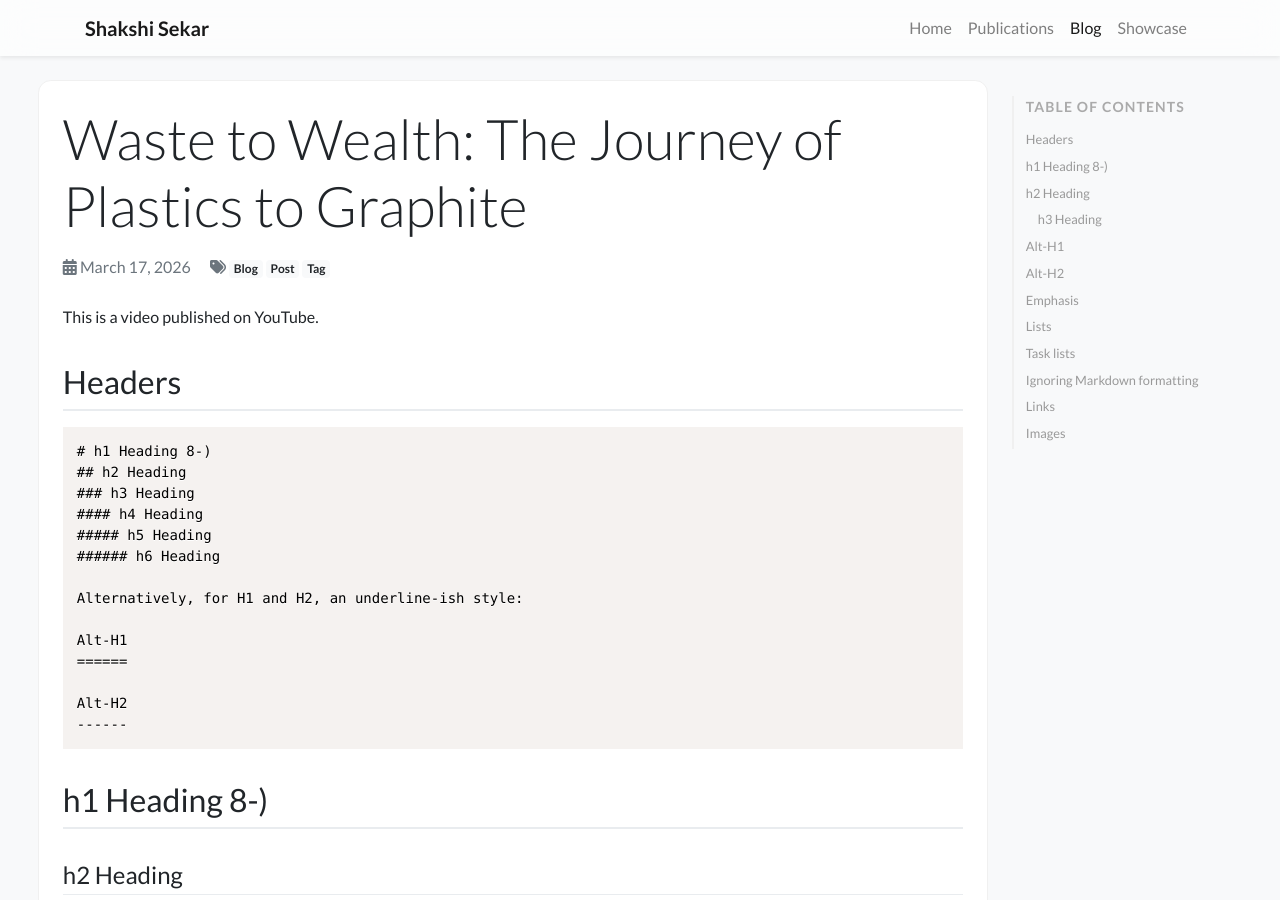
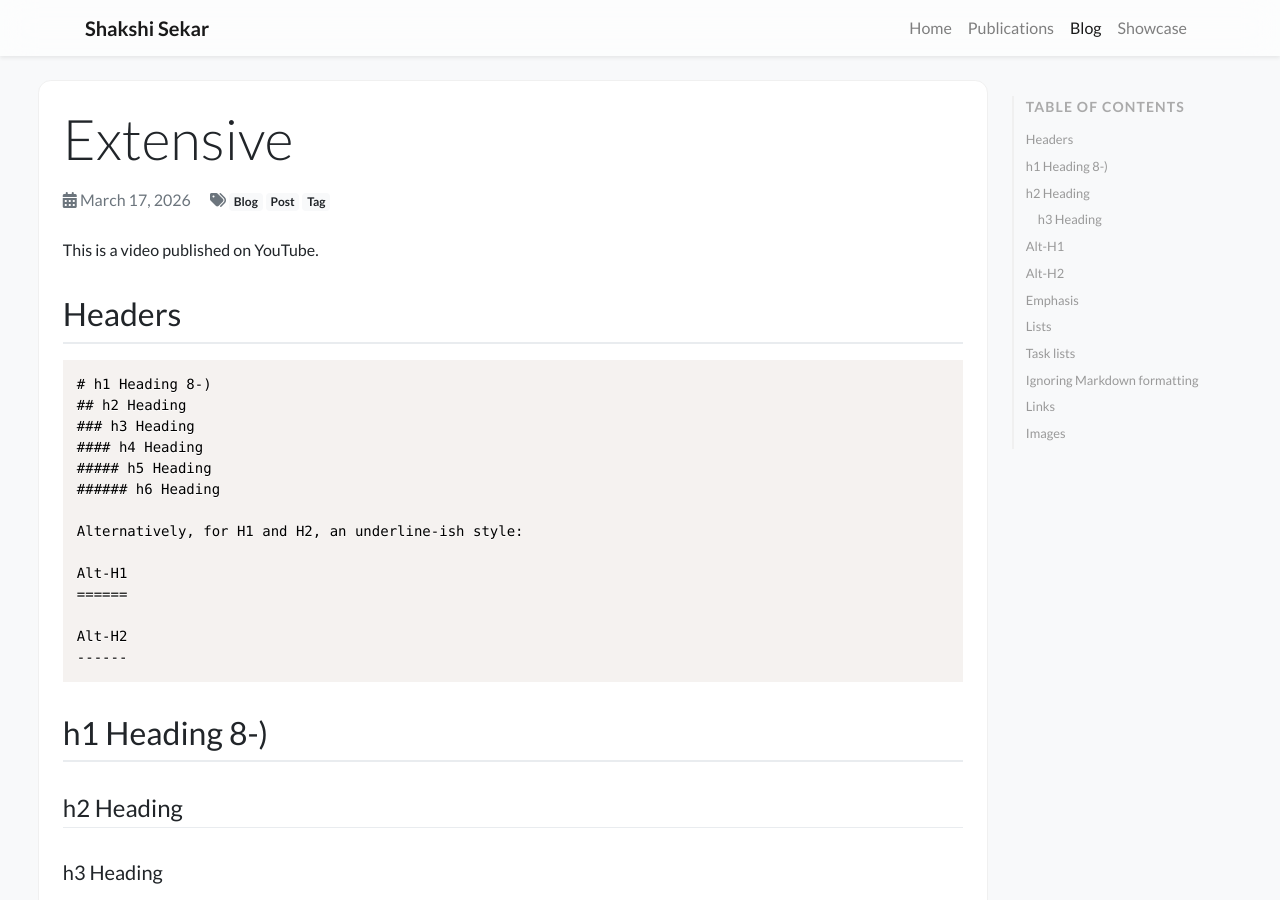
Before and after one commit to ShakshiSekar/ShakshiSekar.github.io, a Jekyll site: the page built from _posts/2024-01-01-blog-post-1.md, in a window 1280 px wide and 900 px high. Built offline with Jekyll 4.4.1, drawn with Linux system fonts in a browser that asks for light colours; nearby versions of some CDN libraries; a style sheet for code colours, icons or effects is not loaded.

Commit message:
2024-01-01-blog-post-1.md

```diff
--- a/_posts/2024-01-01-blog-post-1.md
+++ b/_posts/2024-01-01-blog-post-1.md
@@ -1,6 +1,6 @@
 ---
 layout: blog_post
-title: 'Waste to Wealth: The Journey of Plastics to Graphite'
+title: 'Extensive'
 date: 2026-03-17
 tags:
   - Blog
```
